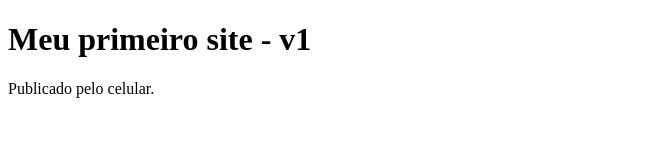
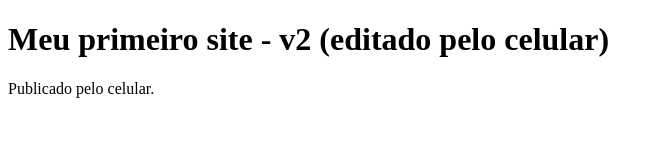
Before and after one commit to Mansonware/dnb-gate1-pages, a plain HTML site: page index.html in a window 1280 px wide. Shown: the whole page, without its empty margins (0-663 px from the left). Drawn offline with Linux system fonts and the light colour scheme.

Commit message:
Update heading text in index.html

```diff
--- a/index.html
+++ b/index.html
@@ -6,7 +6,7 @@
 <title>DNB Gate 1</title>
 </head>
 <body>
-<h1>Meu primeiro site - v1</h1>
+<h1>Meu primeiro site - v2 (editado pelo celular)</h1>
 <p>Publicado pelo celular.</p>
 </body>
 </html>
```
